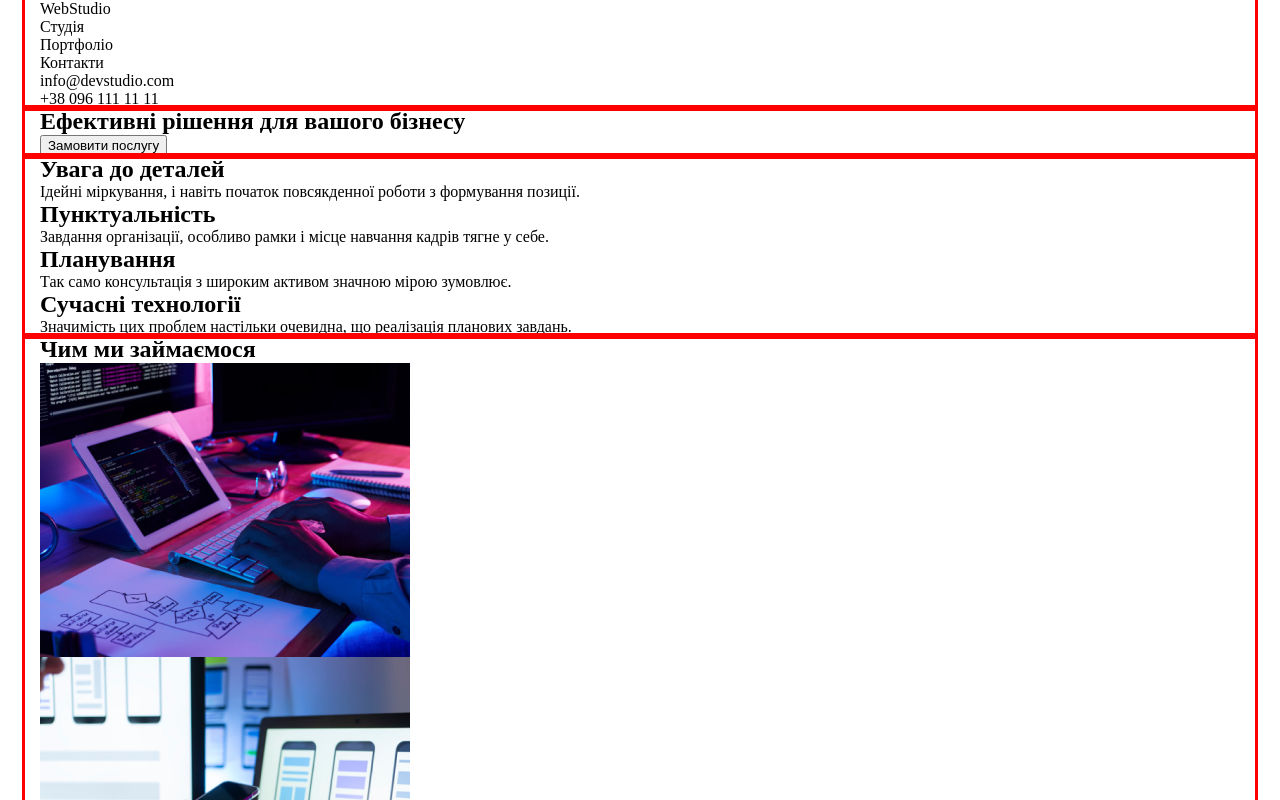
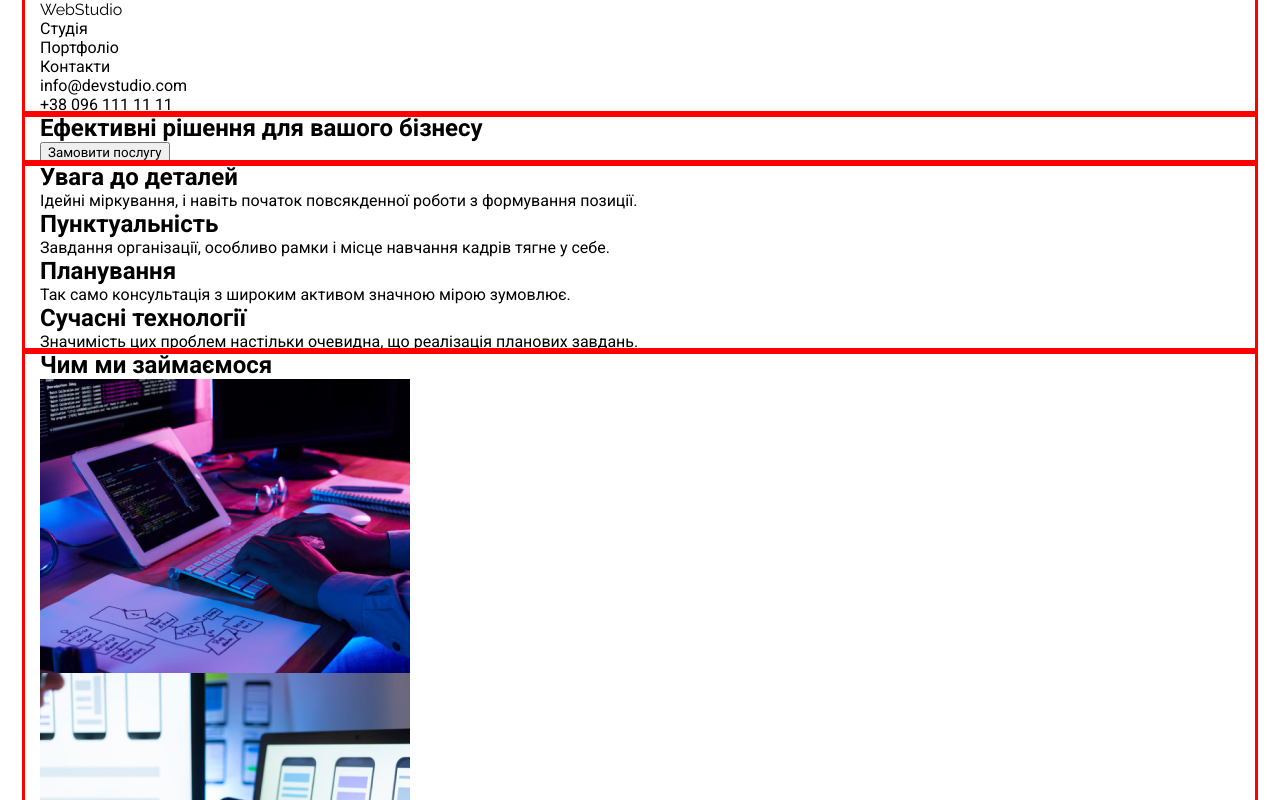
Before and after one commit to Mamaxa2512/WebStudia, a plain HTML site: page index.html in a window 1280 px wide. Shown: the top 800 px of the page. Drawn offline with Linux system fonts and the light colour scheme.

Commit message:
перша спроба написати якісь стилі

```diff
--- a/index.html
+++ b/index.html
@@ -3,6 +3,12 @@
 <head>
     <meta charset="UTF-8">
     <meta name="viewport" content="width=device-width, initial-scale=1.0">
+    <link rel="preconnect" href="https://fonts.googleapis.com">
+    <link rel="preconnect" href="https://fonts.gstatic.com" crossorigin>
+    <link href="https://fonts.googleapis.com/css2?family=Roboto:ital,wght@0,100;0,300;0,400;0,500;0,700;0,900;1,100;1,300;1,400;1,500;1,700;1,900&display=swap" rel="stylesheet">
+    <link rel="preconnect" href="https://fonts.googleapis.com">
+    <link rel="preconnect" href="https://fonts.gstatic.com" crossorigin>
+    <link href="https://fonts.googleapis.com/css2?family=Raleway:ital,wght@0,100..900;1,100..900&family=Roboto:ital,wght@0,100;0,300;0,400;0,500;0,700;0,900;1,100;1,300;1,400;1,500;1,700;1,900&display=swap" rel="stylesheet">
     <link rel="stylesheet" href="./reset.css">
     <link rel="stylesheet" href="./style.css">
     <title>Document</title>
@@ -10,7 +16,7 @@
 <body>
     <header class="header">
         <div class="container">
-            <a href="#" class="header__heading">WebStudio</a>
+            <a href="#" class="header__title">WebStudio</a>
             <ul class="header__list">
                 <li class="header__item">
                     <a href="#" class="header__item-link">Студія</a>
--- a/style.css
+++ b/style.css
@@ -4,3 +4,22 @@
     margin: 0 auto;
     outline: solid red;
 }
+.header__title, .footer__title{
+    font-family: "Raleway";
+}
+.our-team__name{
+    font-family: "Roboto";
+    font-size: 16px;
+}
+.header__item-link, .header__link{
+    font-family: "Roboto";
+}
+.footer__text,.footer__link, .our-team__job, .info__text{
+    font-family: "Roboto";
+}
+.our-team__title, .about-us__title, .info__title, .hero__btn{
+    font-family: "Roboto";
+}
+.hero__title{
+        font-family: "Roboto";
+}
```
